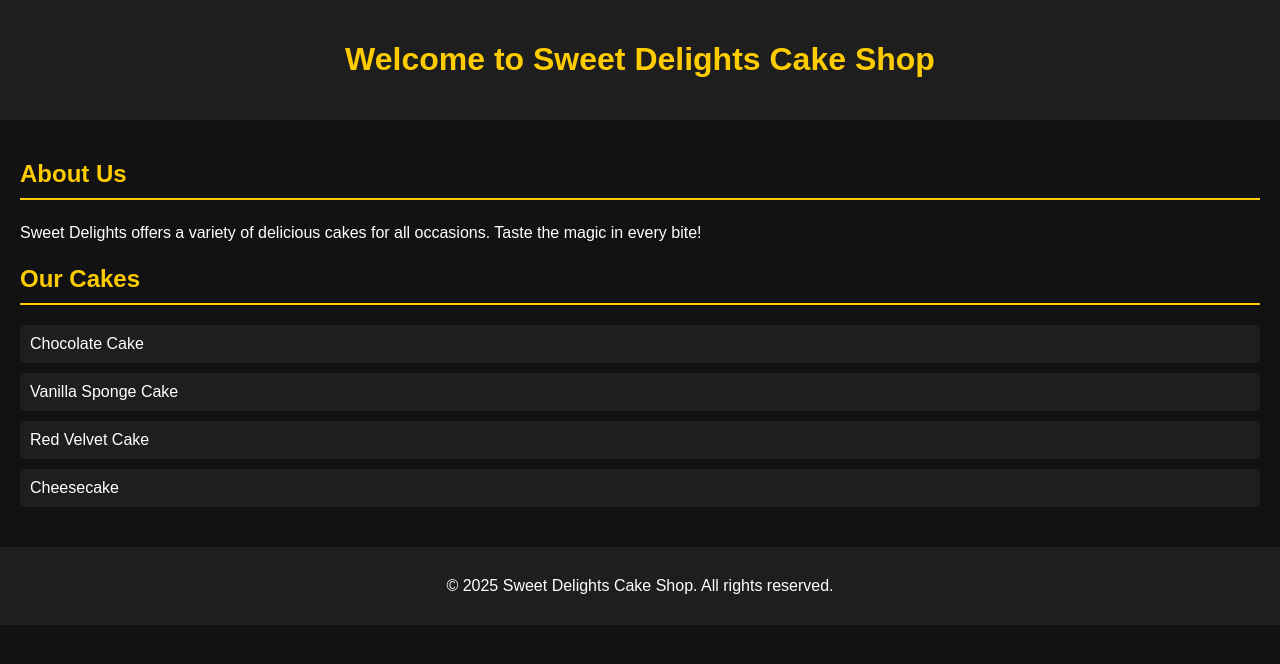
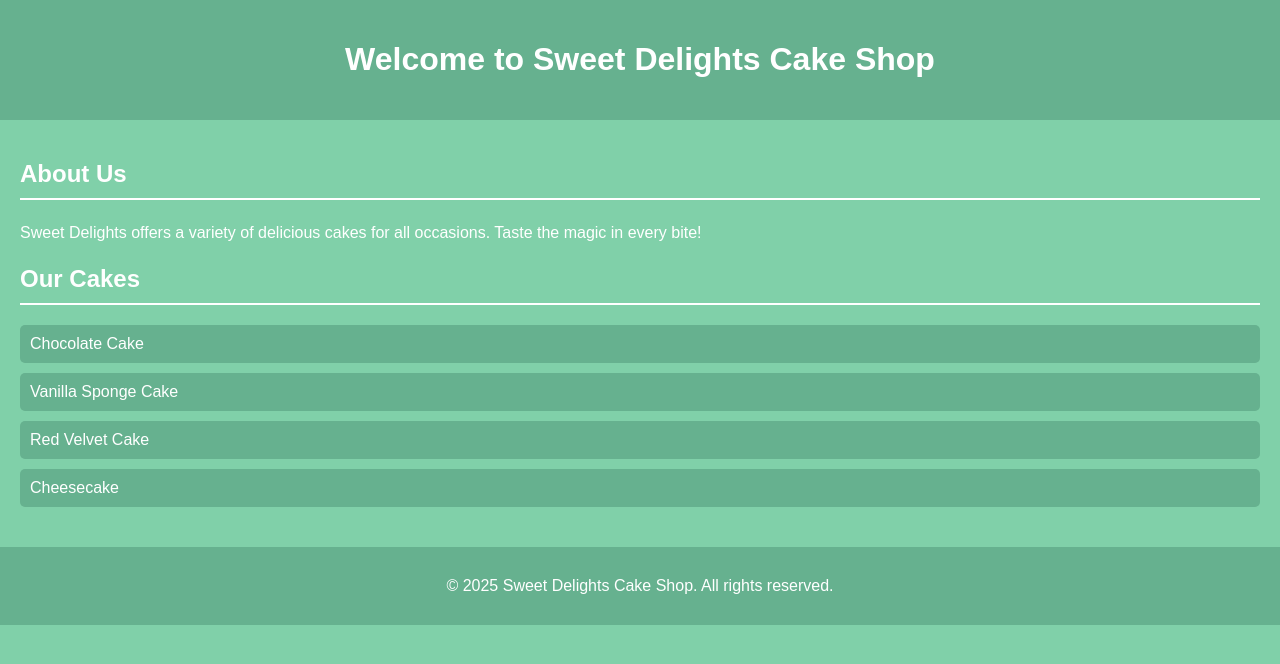
Before and after one commit to omkar-1915/DevOps897, a plain HTML site: page index.html in a window 1280 px wide. Drawn offline with Linux system fonts and the light colour scheme.

Commit message:
style index2

```diff
--- a/style.css
+++ b/style.css
@@ -1,5 +1,5 @@
 body {
-    background-color: #121212;
+    background-color: #80d0a9; /* Sky green */
     color: #ffffff;
     font-family: Arial, sans-serif;
     margin: 0;
@@ -7,13 +7,13 @@ body {
 }
 
 header {
-    background-color: #1e1e1e;
+    background-color: #66b18f; /* Darker sky green */
     padding: 20px;
     text-align: center;
 }
 
 h1 {
-    color: #ffcc00;
+    color: #ffffff;
 }
 
 main {
@@ -25,8 +25,8 @@ section {
 }
 
 h2 {
-    color: #ffcc00;
-    border-bottom: 2px solid #ffcc00;
+    color: #ffffff;
+    border-bottom: 2px solid #ffffff;
     padding-bottom: 10px;
 }
 
@@ -40,14 +40,14 @@ ul {
 }
 
 li {
-    background-color: #1e1e1e;
+    background-color: #66b18f; /* Darker sky green */
     margin: 10px 0;
     padding: 10px;
     border-radius: 5px;
 }
 
 footer {
-    background-color: #1e1e1e;
+    background-color: #66b18f; /* Darker sky green */
     text-align: center;
     padding: 10px;
 }
```
